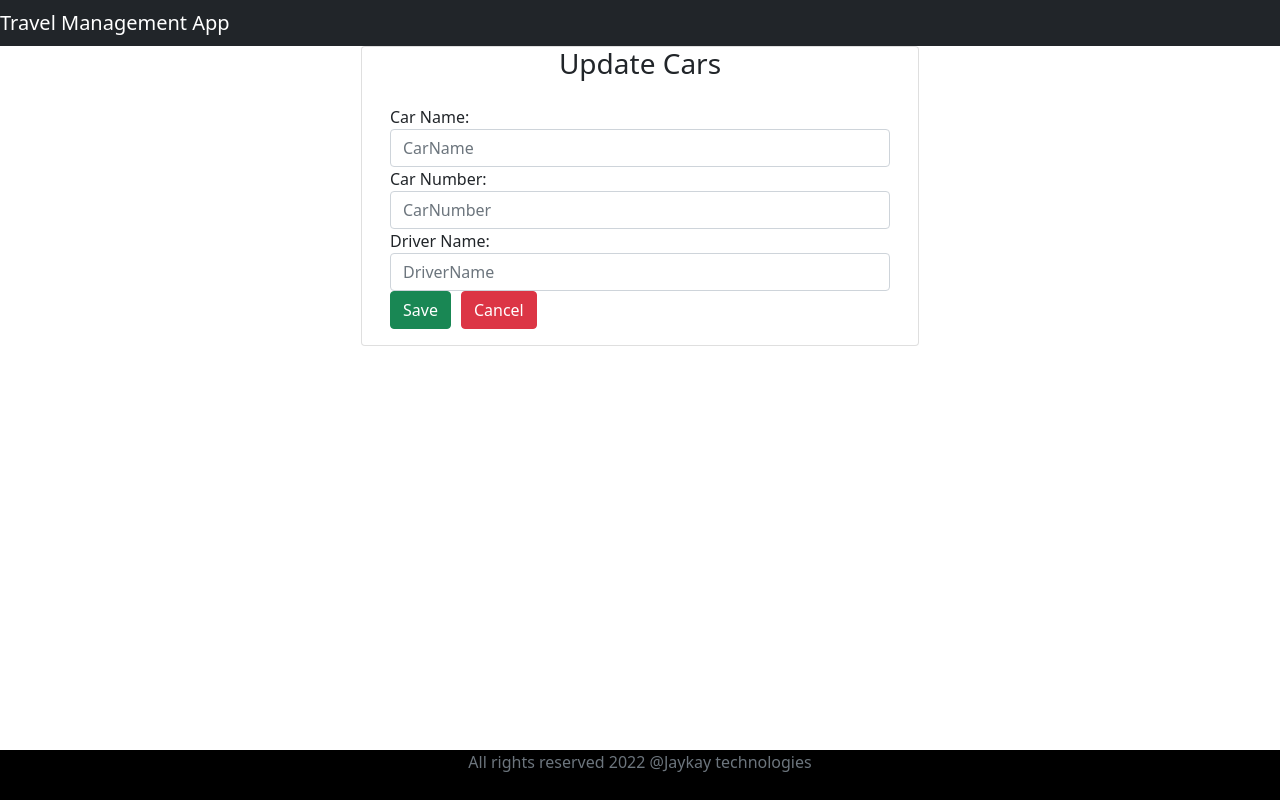
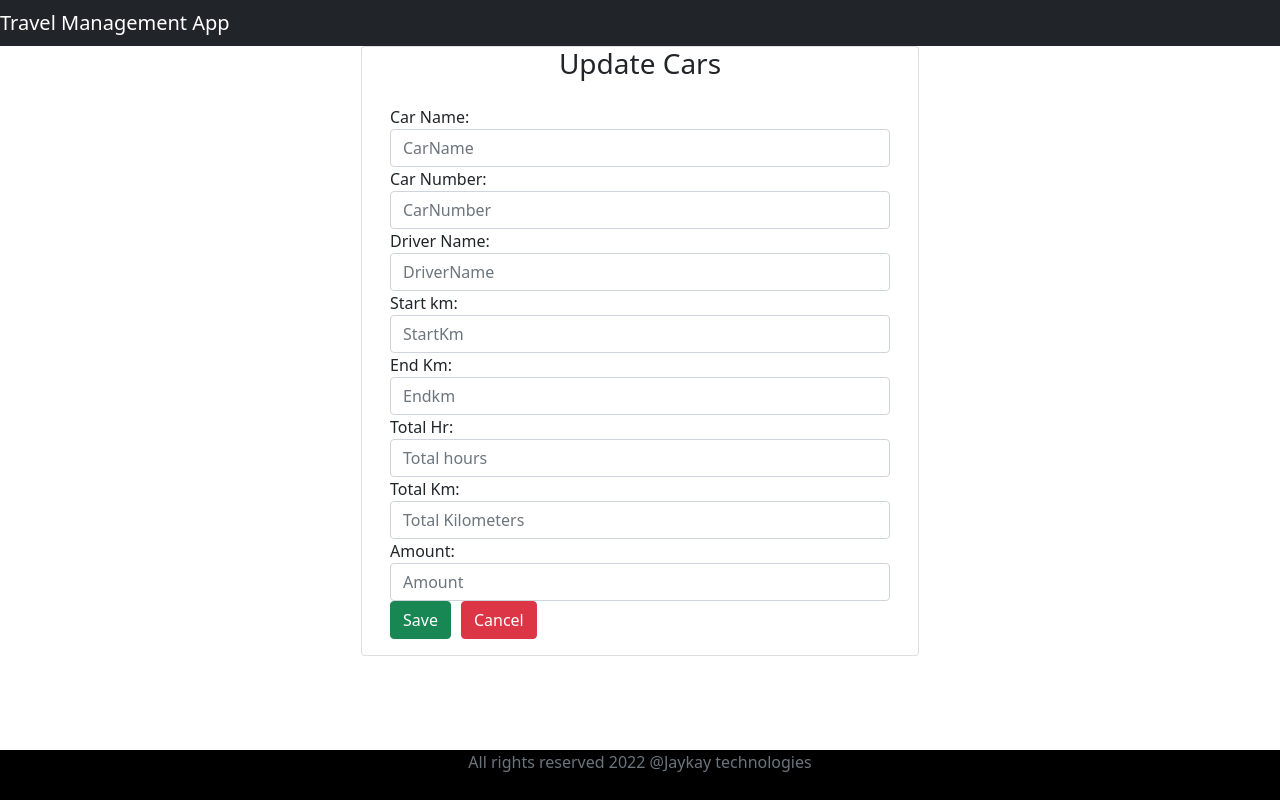
Before and after one commit to jagadhis/react-springboot-app, a React (Create React App) app in the folder frontend/: page /Updatecars/1 in a window 1280 px wide. Built offline with nearby package versions, Linux system fonts and the light colour scheme; no server answers.

Commit message:
Making changes

```diff
--- a/frontend/src/Components/Listcars.jsx
+++ b/frontend/src/Components/Listcars.jsx
@@ -50,18 +50,30 @@ const Listcars = () => {
         <table className="table table-striped table-bordered ">
           <thead>
             <tr>
+              <th>ID</th>
               <th>Car Name</th>
               <th>Car Number</th>
               <th>Driver Name</th>
+              <th>Start km</th>
+              <th>End km</th>
+              <th>Total HR</th>
+              <th>Total Km</th>
+              <th>Amount</th>
               <th>Actions</th>
             </tr>
           </thead>
           <tbody>
             {Cars.map((cars) => (
               <tr key={cars.id}>
+                <td>{cars.id}</td>
                 <td>{cars.carname}</td>
                 <td>{cars.carnum}</td>
                 <td>{cars.drivername}</td>
+                <td>{cars.startkm}</td>
+                <td>{cars.endkm}</td>
+                <td>{cars.totalhr}</td>
+                <td>{cars.totalkm}</td>
+                <td>{cars.amount}</td>
                 <td>
                   <button
                     onClick={() => editcars(cars.id)}
--- a/frontend/src/Components/Updatecars.jsx
+++ b/frontend/src/Components/Updatecars.jsx
@@ -7,6 +7,11 @@ const Updatecars = () => {
   const [carname, SetCarname] = useState("");
   const [carnum, SetCarnum] = useState("");
   const [drivername, Setdrivername] = useState("");
+  const [startkm, Setstartkm] = useState("");
+  const [endkm, Setendkm] = useState("");
+  const [totalhr, Settotalhr] = useState("");
+  const [totalkm, Settotalkm] = useState("");
+  const [amount, Setamount] = useState("");
   const [update, SetUpdate] = useState("");
   let history = useNavigate();
   const BASEURL = `http://localhost:8080/api/v1/cars/${id}`;
@@ -16,6 +21,11 @@ const Updatecars = () => {
       SetCarname(update.carname);
       SetCarnum(update.carnum);
       Setdrivername(update.drivername);
+      Setstartkm(update.startkm);
+      Setendkm(update.endkm);
+      Settotalhr(update.totalhr);
+      Settotalkm(update.totalkm);
+      Setamount(update.setamount);
 
       console.log(update);
     });
@@ -27,6 +37,11 @@ const Updatecars = () => {
       carname,
       carnum,
       drivername,
+      startkm,
+      endkm,
+      totalhr,
+      totalkm,
+      amount,
     };
 
     console.log("Cars=>" + JSON.stringify(cars));
@@ -36,6 +51,11 @@ const Updatecars = () => {
         drivername: drivername,
         carnum: carnum,
         carname: carname,
+        startkm: startkm,
+        endkm: endkm,
+        totalhr: totalhr,
+        totalkm: totalkm,
+        amount: amount,
       })
       .then((res) => {
         let update = res.data;
@@ -44,6 +64,11 @@ const Updatecars = () => {
           carname: update.carname,
           carnum: update.carnum,
           drivername: update.drivername,
+          startkm: update.startkm,
+          endkm: update.endkm,
+          totalhr: update.totalhr,
+          totalkm: update.totalkm,
+          amount: update.amount,
         });
         //
       });
@@ -91,6 +116,56 @@ const Updatecars = () => {
                     onChange={(e) => Setdrivername(e.target.value)}
                   />
                 </div>
+                <div className="form-group">
+                  <label>Start km:</label>
+                  <input
+                    placeholder="StartKm"
+                    name="startkm"
+                    className="form-control"
+                    value={startkm}
+                    onChange={(e) => Setstartkm(e.target.value)}
+                  />
+                </div>
+                <div className="form-group">
+                  <label>End Km:</label>
+                  <input
+                    placeholder="Endkm"
+                    name="endkm"
+                    className="form-control"
+                    value={endkm}
+                    onChange={(e) => Setendkm(e.target.value)}
+                  />
+                </div>
+                <div className="form-group">
+                  <label>Total Hr:</label>
+                  <input
+                    placeholder="Total hours"
+                    name="totalhr"
+                    className="form-control"
+                    value={totalhr}
+                    onChange={(e) => Settotalhr(e.target.value)}
+                  />
+                </div>
+                <div className="form-group">
+                  <label>Total Km:</label>
+                  <input
+                    placeholder="Total Kilometers"
+                    name="totalkm"
+                    className="form-control"
+                    value={totalkm}
+                    onChange={(e) => Settotalkm(e.target.value)}
+                  />
+                </div>
+                <div className="form-group">
+                  <label>Amount:</label>
+                  <input
+                    placeholder="Amount"
+                    name="amount"
+                    className="form-control"
+                    value={amount}
+                    onChange={(e) => Setamount(e.target.value)}
+                  />
+                </div>
                 <button className="btn btn-success" onClick={Update}>
                   Save
                 </button>
--- a/frontend/src/Components/Viewcars.jsx
+++ b/frontend/src/Components/Viewcars.jsx
@@ -18,6 +18,10 @@ const Viewcars = () => {
         <h3 className="text-center">View Cars Details</h3>
         <div className="card-body ">
           <div className="row">
+            <label>ID :</label>
+            <div>{Cars.id}</div>
+          </div>
+          <div className="row">
             <label>Car Name:</label>
             <div>{Cars.carname}</div>
           </div>
```
